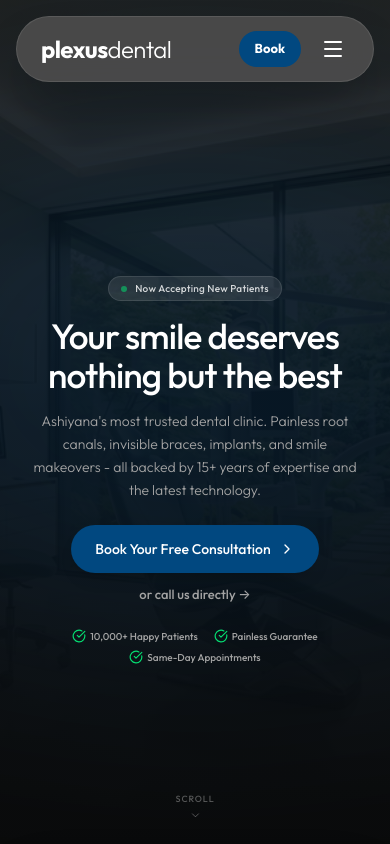
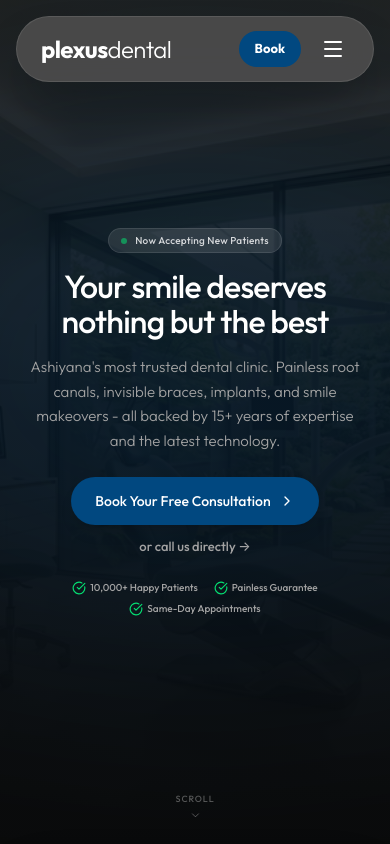
Before and after one commit to aibax04/plexushub, a React (Vite) app: page / in a window 390 px wide. Shown: the top 844 px of the page. Built offline with nearby package versions, Linux system fonts and the light colour scheme.

Commit message:
feat: perfect vertical centering for mobile hero

```diff
--- a/src/components/Hero.jsx
+++ b/src/components/Hero.jsx
@@ -16,7 +16,7 @@ function Hero() {
         <div className="absolute top-[20%] left-1/2 -translate-x-1/2 w-[800px] h-[400px] bg-primary/30 rounded-full blur-[140px] pointer-events-none"></div>
       </div>
 
-      <div className="container mx-auto px-5 relative z-10 pt-24 sm:pt-20">
+      <div className="container mx-auto px-5 relative z-10 sm:pt-20">
         <div className="max-w-4xl mx-auto flex flex-col items-center animate-reveal">
 
           {/* Micro-badge */}
@@ -25,12 +25,12 @@ function Hero() {
             Now Accepting New Patients
           </div>
 
-          <h1 className="text-[2.2rem] xs:text-4xl sm:text-5xl md:text-7xl lg:text-[5.5rem] font-sans font-medium text-dark-text leading-[1.1] tracking-tight mb-4 sm:mb-6">
+          <h1 className="text-[2rem] xs:text-4xl sm:text-5xl md:text-7xl lg:text-[5.5rem] font-sans font-medium text-dark-text leading-[1.1] tracking-tight mb-4 sm:mb-6">
             Your smile deserves <br className="hidden md:block" />
             nothing but the best
           </h1>
 
-          <p className="text-sm sm:text-lg md:text-xl text-dark-text-muted mb-6 sm:mb-10 leading-relaxed max-w-2xl font-light px-2 sm:px-4">
+          <p className="text-[15px] sm:text-lg md:text-xl text-dark-text-muted mb-6 sm:mb-10 leading-relaxed max-w-2xl font-light px-2 sm:px-4">
             Ashiyana's most trusted dental clinic. Painless root canals, invisible braces, implants, and smile makeovers - all backed by 15+ years of expertise and the latest technology.
           </p>
 
```
